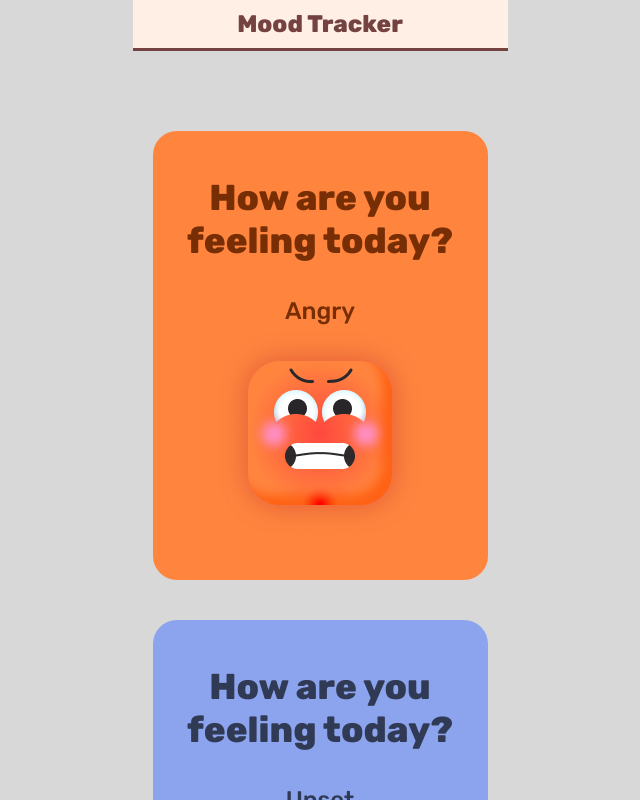
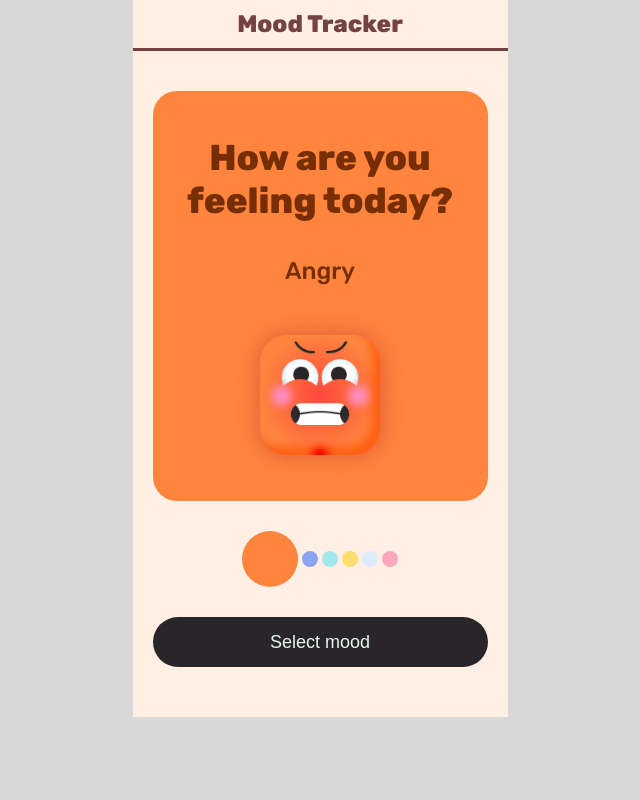
Before and after one commit to marchuk-b/mood-tracker, a React (Create React App) app: page / in a window 1280 px wide. Shown: the top 800 px of the page, without its empty margins (320-960 px from the left). Built offline with nearby package versions, Linux system fonts and the light colour scheme; the HTML template or start-up script is replaced by a standard one.

Commit message:
Refactor card display to use a carousel component and enhance styling; remove CardList component.

```diff
--- a/src/App.css
+++ b/src/App.css
@@ -10,15 +10,15 @@ body {
     box-sizing: border-box;
 }
 
-.App {
+.container {
     max-width: 375px;
     width: 100%;
     margin: 0 auto;
-    text-align: center;
 }
 
 .header {
     padding: 10px 0;
+    text-align: center;
     background-color: #FFEFE5;
     border-bottom: 3px solid #754242;
 }
--- a/src/App.js
+++ b/src/App.js
@@ -1,23 +1,25 @@
 import './App.css';
-import { CardList } from './components/CardList/CardList';
+import { CardCarousel } from './components/CardCarousel/CardCarousel';
 
 function App() {
   const cardsData = [
-      {id: 1, name: 'Angry', className: 'angry', emoji: require('./assets/emoji/angry.png')},
-      {id: 2, name: 'Upset', className: 'upset', emoji: require('./assets/emoji/upset.png')},
-      {id: 3, name: 'Sad', className: 'sad', emoji: require('./assets/emoji/sad.png')},
-      {id: 4, name: 'Good', className: 'good', emoji: require('./assets/emoji/good.png')},
-      {id: 5, name: 'Happy', className: 'happy', emoji: require('./assets/emoji/happy.png')},
-      {id: 6, name: 'Spectacular', className: 'spectacular', emoji: require('./assets/emoji/spectacular.png')},
+      {id: 1, name: 'Angry', className: 'angry', emoji: require('./assets/emoji/angry.png'), colorIndicator: '#FF843E'},
+      {id: 2, name: 'Upset', className: 'upset', emoji: require('./assets/emoji/upset.png'), colorIndicator: '#8CA4EE'},
+      {id: 3, name: 'Sad', className: 'sad', emoji: require('./assets/emoji/sad.png'), colorIndicator: '#A1E7EB'},
+      {id: 4, name: 'Good', className: 'good', emoji: require('./assets/emoji/good.png'), colorIndicator: '#FDDD6F'},
+      {id: 5, name: 'Happy', className: 'happy', emoji: require('./assets/emoji/happy.png'), colorIndicator: '#DFEBFF'},
+      {id: 6, name: 'Spectacular', className: 'spectacular', emoji: require('./assets/emoji/spectacular.png'), colorIndicator: '#FFA7BC'},
   ]
 
   return (
-    <div className="App">
-      <header className='header'>
-        <a href='/' className='header__link'>Mood Tracker</a>
-      </header>
+    <div className="app">
+      <div className='container'>
+        <header className='header'>
+          <a href='/' className='header__link'>Mood Tracker</a>
+        </header>
 
-      <CardList cardsData={cardsData} />
+        <CardCarousel cardsData={cardsData} />
+      </div>
     </div>
   );
 }
--- a/src/components/Card/Card.css
+++ b/src/components/Card/Card.css
@@ -1,7 +1,8 @@
 .card {
-    margin: 40px 20px;
     border-radius: 24px;
-    min-height: 410px;
+    height: 410px;
+    width: 100%;
+    text-align: center;
 }
 .card.angry {
     background-color: #FF843E;
@@ -40,4 +41,6 @@
     font-weight: 500;
 }
 .card-emotion__emoji {
+    margin-top: 20px;
+    max-width: 180px;
 }
--- a/src/components/Card/Card.jsx
+++ b/src/components/Card/Card.jsx
@@ -12,7 +12,7 @@ export const Card = ({data}) => {
         <div className="card__text">How are you feeling today?</div>
         <div className="card-emotion">
             <div className="card-emotion__name">{data.name}</div>
-            <img className="card-emotion__emoji" src={data.emoji} />
+            <img className="card-emotion__emoji" src={data.emoji} alt='' />
         </div>
     </div>
   )
--- /dev/null
+++ b/src/components/CardCarousel/CardCarousel.css
@@ -0,0 +1,73 @@
+.carousel.angry {
+    background-color: #FFEFE5;
+}
+.carousel.upset {
+    background-color: #EBF0FF;
+}
+.carousel.sad {
+    background-color: #EDFEFF;
+}
+.carousel.good {
+    background-color: #FFFBED;
+}
+.carousel.happy {
+    background-color: #F5F9FF;
+}
+.carousel.spectacular {
+    background-color: #FFF0F3;
+}
+
+.carousel {
+    padding: 40px 0 50px;
+    display: flex;
+    flex-direction: column;
+    align-items: center;
+}
+.carousel__slides {
+    display: flex;
+    justify-content: center;
+    align-items: center;
+}
+.carousel__item {
+    display: none;
+    max-width: 335px;
+    width: 100%;
+}
+.carousel__item.active {
+    display: block;
+}
+.carousel__pagination {
+    min-height: 56px;
+    margin: 30px 0;
+    display: flex;
+    justify-content: center;
+    align-items: center;
+}
+.carousel__pagination-item {
+    cursor: pointer;
+    height: 16px;
+    width: 16px;
+    margin: 0 2px;
+    border-radius: 50%;
+    transition: all 0.6s ease;
+}
+
+.carousel__pagination-item.active {
+  width: 56px;
+  height: 56px;
+}
+
+.carousel__btn {
+    display: block;
+    max-width: 335px;
+    width: 100%;
+    height: 50px;
+    background-color: #29262A;
+    color: #E6F5F0;
+    font-size: 18px;
+    font-weight: 500;
+    border: none;
+    border-radius: 100px;
+    margin: 0 auto;
+    cursor: pointer;
+}
--- /dev/null
+++ b/src/components/CardCarousel/CardCarousel.jsx
@@ -0,0 +1,40 @@
+import { useState } from 'react';
+import { Card } from '../Card/Card'
+import './CardCarousel.css'
+
+export const CardCarousel = ({cardsData}) => {
+  const [slideIndex, setSlideIndex] = useState(0);
+  const [activeElement, setActiveElement] = useState(cardsData[slideIndex]);
+
+  return (
+    <div className={`carousel ${activeElement.className || ''}`}>
+      <div className="container">
+        <div className="carousel__slides">
+          {cardsData.map((card, index) => {
+            return (
+              <div
+                className={`carousel__item ${slideIndex === index ? 'active' : ''}`}
+                key={card.id}
+              >
+                <Card data={card}/>
+              </div>)
+            })}
+        </div>
+        <div className="carousel__pagination">
+          {cardsData.map((card, index) => (
+            <div
+              key={card.id}
+              className={`carousel__pagination-item ${slideIndex === index ? 'active' : ''}`}
+              onClick={() => {
+                setSlideIndex(index)
+                setActiveElement(card)}}
+              style={{background: `${card.colorIndicator}`}}
+            >
+            </div>
+          ))}
+        </div>
+        <button className='carousel__btn'>Select mood</button>
+      </div>
+    </div>
+  )
+}
--- a/src/components/CardList/CardList.css
+++ /dev/null
@@ -1,21 +0,0 @@
-.cardlist {
-    padding: 40px 0;
-}
-.cardlist.angry {
-    background-color: #FFEFE5;
-}
-.cardlist.upset {
-    background-color: #EBF0FF;
-}
-.cardlist.sad {
-    background-color: #EDFEFF;
-}
-.cardlist.good {
-    background-color: #FFFBED;
-}
-.cardlist.happy {
-    background-color: #F5F9FF;
-}
-.cardlist.spectacular {
-    background-color: #FFF0F3;
-}
--- a/src/components/CardList/CardList.jsx
+++ /dev/null
@@ -1,23 +0,0 @@
-import { Card } from '../Card/Card'
-import './CardList.css'
-
-export const CardList = ({cardsData}) => {
-
-    if(!cardsData || cardsData.length === 0) {
-        return (
-            <div> Cards unavailable </div>
-        )
-    }
-
-
-  return (
-    <div className="cardlist">
-        <Card data={cardsData[0]} />
-        <Card data={cardsData[1]} />
-        <Card data={cardsData[2]} />
-        <Card data={cardsData[3]} />
-        <Card data={cardsData[4]} />
-        <Card data={cardsData[5]} />
-    </div>
-  )
-}
```
